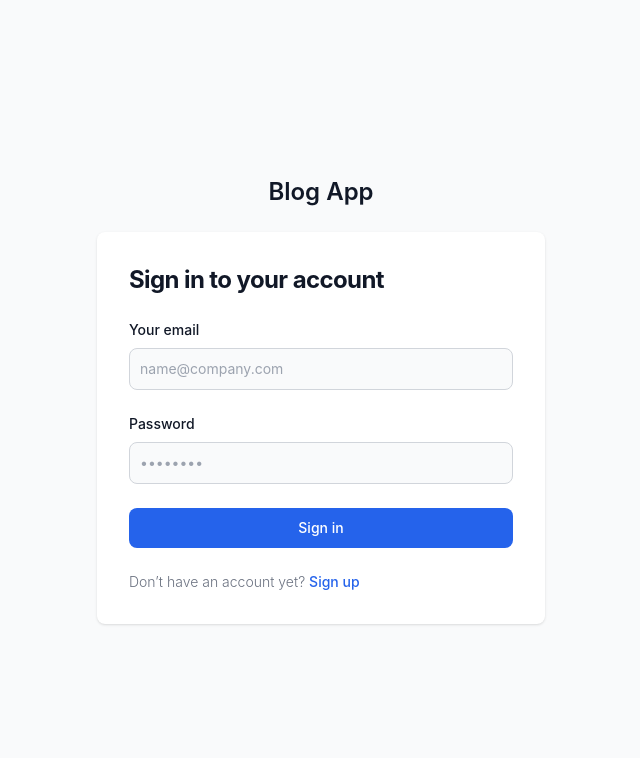
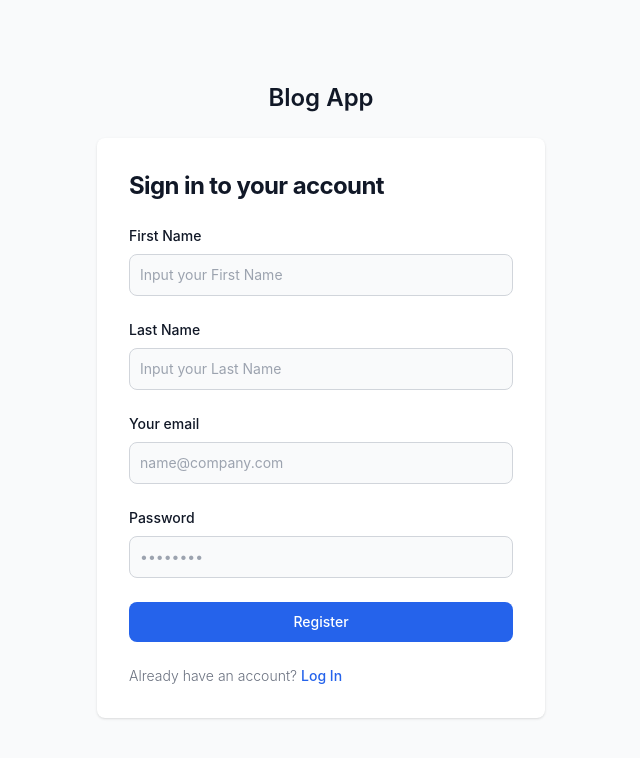
Before and after one commit to pprahas/Blog-App, a React (Create React App) app in the folder blog/: page / in a window 1280 px wide. Shown: the top 758 px of the page, without its empty margins (319-959 px from the left). Built offline with nearby package versions, Linux system fonts and the light colour scheme.

Commit message:
Register-Page done

```diff
--- a/blog/src/App.jsx
+++ b/blog/src/App.jsx
@@ -1,10 +1,12 @@
 import Login from "./pages/auth/Login";
 import "./App.css";
+import Register from "./pages/auth/Register";
 
 function App() {
   return (
     <div className="App">
-      <Login />
+      {/* <Login /> */}
+      <Register />
     </div>
   );
 }
--- /dev/null
+++ b/blog/src/pages/auth/Register.jsx
@@ -0,0 +1,134 @@
+export default function () {
+    return (
+      <section className="bg-gray-50 dark:bg-gray-900">
+        <div className="flex flex-col items-center justify-center px-6 py-8 mx-auto md:h-screen lg:py-0">
+          <a
+            href="#"
+            className="flex items-center mb-6 text-2xl font-semibold text-gray-900 dark:text-white"
+          >
+            {/* <img
+              className="w-8 h-8 mr-2"
+              src="https://flowbite.s3.amazonaws.com/blocks/marketing-ui/logo.svg"
+              alt="logo"
+            /> */}
+            Blog App
+          </a>
+          <div className="w-full bg-white rounded-lg shadow dark:border md:mt-0 sm:max-w-md xl:p-0 dark:bg-gray-800 dark:border-gray-700">
+            <div className="p-6 space-y-4 md:space-y-6 sm:p-8">
+              <h1 className="text-xl font-bold leading-tight tracking-tight text-gray-900 md:text-2xl dark:text-white">
+                Sign in to your account
+              </h1>
+              <form className="space-y-4 md:space-y-6" action="#">
+              <div>
+                  <label
+                    // htmlFor="email"
+                    className="block mb-2 text-sm font-medium text-gray-900 dark:text-white"
+                  >
+                    First Name
+                  </label>
+                  <input
+                    type="text"
+                    // name="email"
+                    // id="email"
+                    className="bg-gray-50 border border-gray-300 text-gray-900 sm:text-sm rounded-lg focus:ring-primary-600 focus:border-primary-600 block w-full p-2.5 dark:bg-gray-700 dark:border-gray-600 dark:placeholder-gray-400 dark:text-white dark:focus:ring-blue-500 dark:focus:border-blue-500"
+                    placeholder="Input your First Name"
+                    required=""
+                  />
+                </div>
+                <div>
+                  <label
+                    // htmlFor="email"
+                    className="block mb-2 text-sm font-medium text-gray-900 dark:text-white"
+                  >
+                    Last Name
+                  </label>
+                  <input
+                    type="text"
+                    // name="email"
+                    // id="email"
+                    className="bg-gray-50 border border-gray-300 text-gray-900 sm:text-sm rounded-lg focus:ring-primary-600 focus:border-primary-600 block w-full p-2.5 dark:bg-gray-700 dark:border-gray-600 dark:placeholder-gray-400 dark:text-white dark:focus:ring-blue-500 dark:focus:border-blue-500"
+                    placeholder="Input your Last Name"
+                    required=""
+                  />
+                </div>
+                <div>
+                  <label
+                    htmlFor="email"
+                    className="block mb-2 text-sm font-medium text-gray-900 dark:text-white"
+                  >
+                    Your email
+                  </label>
+                  <input
+                    type="email"
+                    name="email"
+                    id="email"
+                    className="bg-gray-50 border border-gray-300 text-gray-900 sm:text-sm rounded-lg focus:ring-primary-600 focus:border-primary-600 block w-full p-2.5 dark:bg-gray-700 dark:border-gray-600 dark:placeholder-gray-400 dark:text-white dark:focus:ring-blue-500 dark:focus:border-blue-500"
+                    placeholder="name@company.com"
+                    required=""
+                  />
+                </div>
+                <div>
+                  <label
+                    htmlFor="password"
+                    className="block mb-2 text-sm font-medium text-gray-900 dark:text-white"
+                  >
+                    Password
+                  </label>
+                  <input
+                    type="password"
+                    name="password"
+                    id="password"
+                    placeholder="••••••••"
+                    className="bg-gray-50 border border-gray-300 text-gray-900 sm:text-sm rounded-lg focus:ring-primary-600 focus:border-primary-600 block w-full p-2.5 dark:bg-gray-700 dark:border-gray-600 dark:placeholder-gray-400 dark:text-white dark:focus:ring-blue-500 dark:focus:border-blue-500"
+                    required=""
+                  />
+                </div>
+                {/* <div className="flex items-center justify-between">
+                  <div className="flex items-start">
+                    <div className="flex items-center h-5">
+                      <input
+                        id="remember"
+                        aria-describedby="remember"
+                        type="checkbox"
+                        className="w-4 h-4 border border-gray-300 rounded bg-gray-50 focus:ring-3 focus:ring-primary-300 dark:bg-gray-700 dark:border-gray-600 dark:focus:ring-primary-600 dark:ring-offset-gray-800"
+                        required=""
+                      />
+                    </div>
+                    <div className="ml-3 text-sm">
+                      <label
+                        htmlFor="remember"
+                        className="text-gray-500 dark:text-gray-300"
+                      >
+                        Remember me
+                      </label>
+                    </div>
+                  </div>
+                  <a
+                    href="#"
+                    className="text-sm font-medium text-primary-600 hover:underline dark:text-primary-500"
+                  >
+                    Forgot password?
+                  </a>
+                </div> */}
+                <button
+                  type="submit"
+                  className="w-full text-white bg-primary-600 hover:bg-primary-700 focus:ring-4 focus:outline-none focus:ring-primary-300 font-medium rounded-lg text-sm px-5 py-2.5 text-center dark:bg-primary-600 dark:hover:bg-primary-700 dark:focus:ring-primary-800"
+                >
+                  Register
+                </button>
+                <p className="text-sm font-light text-gray-500 dark:text-gray-400">
+                  Already have an account?{" "}
+                  <a
+                    href="#"
+                    className="font-medium text-primary-600 hover:underline dark:text-primary-500"
+                  >
+                    Log In
+                  </a>
+                </p>
+              </form>
+            </div>
+          </div>
+        </div>
+      </section>
+    );
+  }
--- a/blog/tailwind.config.js
+++ b/blog/tailwind.config.js
@@ -12,11 +12,10 @@
 module.exports = {
   content: ["./src/**/*.{js,jsx,ts,tsx}"],
 
-  darkMode: "class", // add this line for dark mode configuration
+  darkMode: "class",
 
   theme: {
     extend: {
-      // Add your color extension here
       colors: {
         primary: {
           50: "#eff6ff",
@@ -33,7 +32,6 @@
         },
       },
     },
-    // Add your fontFamily configuration here
     fontFamily: {
       body: [
         "Inter",
```
